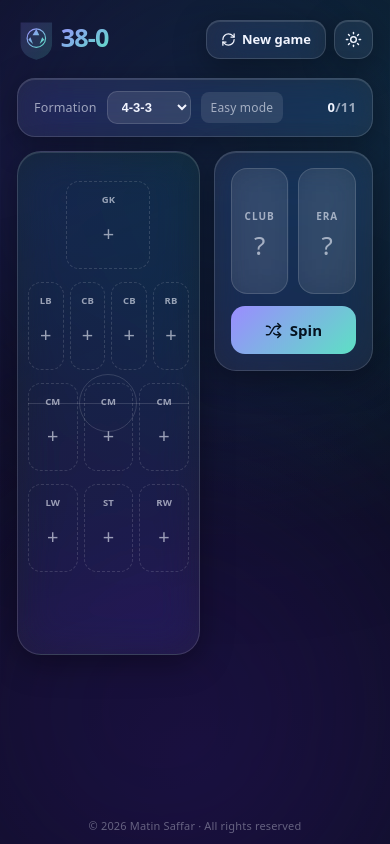
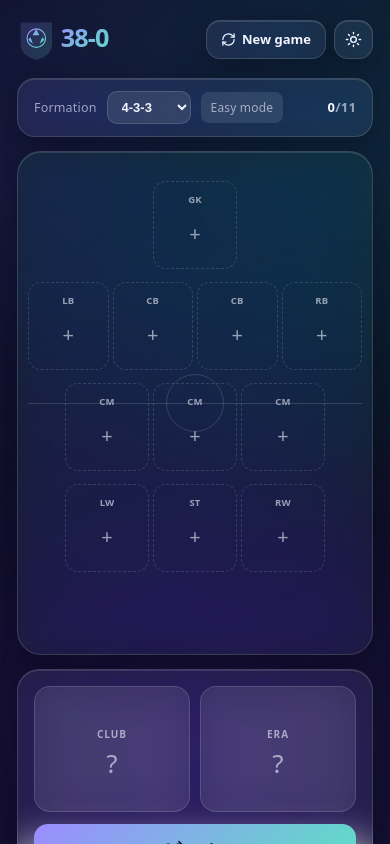
Before and after one commit to matinsaffar/The_Invincible_XI, a React (Vite) app in the folder TheInvincibleXI/: page / in a window 390 px wide. Both pictures are taken after a click on the button "Start the chase". Shown: the top 844 px of the page. Built offline with nearby package versions, Linux system fonts and the light colour scheme.

Commit message:
mobile layout updated

```diff
--- a/TheInvincibleXI/src/App.tsx
+++ b/TheInvincibleXI/src/App.tsx
@@ -1,4 +1,4 @@
-import { useState, useMemo } from "react";
+import { useState, useMemo, useEffect } from "react";
 import { Sun, Moon, Shuffle, Trophy, Share2, RefreshCw, ArrowLeftRight, Play, Repeat, Clock, Sparkles, Search, Wand2, Eye, EyeOff } from "lucide-react";
 
 
@@ -242,6 +242,18 @@ function bestXI(pool:Player[],formation:string):Slot[]{const uniq:Record<string,
 function Badge({code,size=44}:{code:string;size?:number}){const cl=CLUBS[code];const[a,b]=cl.c;return(<svg width={size} height={size*1.18} viewBox="0 0 44 52" style={{flexShrink:0}}><defs><linearGradient id={"g"+code} x1="0" y1="0" x2="0" y2="1"><stop offset="0" stopColor={a}/><stop offset="1" stopColor={b}/></linearGradient></defs><path d="M2 4 L42 4 L42 30 Q42 44 22 50 Q2 44 2 30 Z" fill={"url(#g"+code+")"} stroke="rgba(255,255,255,.55)" strokeWidth="1.5"/><text x="22" y="27" textAnchor="middle" fontSize="11" fontWeight="800" fill="#fff" style={{paintOrder:"stroke",stroke:"rgba(0,0,0,.4)",strokeWidth:2}}>{code}</text></svg>);}
 function Logo({size=44}:{size?:number}){return(<svg width={size*2.6} height={size} viewBox="0 0 130 50"><defs><linearGradient id="lg1" x1="0" y1="0" x2="1" y2="1"><stop offset="0" stopColor="#9b8cff"/><stop offset="1" stopColor="#5de0c4"/></linearGradient></defs><path d="M5 6 L41 6 L41 30 Q41 44 23 49 Q5 44 5 30 Z" fill="url(#lg1)" opacity="0.18" stroke="url(#lg1)" strokeWidth="1.5"/><circle cx="23" cy="24" r="11" fill="none" stroke="url(#lg1)" strokeWidth="1.4"/><path d="M23 13 L26.5 20.5 L18.5 20.5 Z M16 23 L19 31 L13.5 26 Z M30 23 L27 31 L32.5 26 Z" fill="url(#lg1)"/><text x="52" y="34" fontSize="30" fontWeight="900" fill="url(#lg1)" letterSpacing="-1" fontFamily="ui-sans-serif,system-ui">38-0</text></svg>);}
 
+/* Responsive breakpoint hook — inline styles can't hold media queries, so we branch in JS. */
+function useIsMobile(bp=760){
+  const[m,setM]=useState(typeof window!=="undefined"?window.innerWidth<=bp:false);
+  useEffect(()=>{
+    const onResize=()=>setM(window.innerWidth<=bp);
+    onResize();
+    window.addEventListener("resize",onResize);
+    return()=>window.removeEventListener("resize",onResize);
+  },[bp]);
+  return m;
+}
+
 export default function App(){
   const[theme,setTheme]=useState<"dark"|"light">("dark");
   const[phase,setPhase]=useState<"menu"|"play"|"results">("menu");
@@ -363,6 +375,7 @@ export default function App(){
     return false;
   };
   const rows=[{u:"gk"},{u:"def"},{u:"mid"},{u:"att"}];
+  const mob=useIsMobile(760);
   const roster=spin?rosterOf(spin.club,spin.era):null;
   const filteredPlayers=roster?roster.players.filter(p=>cn(p.n).toLowerCase().includes(query.toLowerCase())):[];
   const highlight=sel||(moving&&moving.player);
@@ -403,23 +416,23 @@ export default function App(){
           <div style={{display:"flex",alignItems:"center",gap:10,flexWrap:"wrap"}}><span style={{fontSize:12.5,color:t.sub}}>Formation</span><select value={formation} onChange={e=>changeFormation(e.target.value)} style={{background:t.chip,color:t.text,border:"1px solid "+t.glassB,borderRadius:10,padding:"7px 10px",fontSize:13,fontWeight:700,cursor:"pointer"}}>{Object.keys(FORMATIONS).map(f=><option key={f} value={f} style={{color:"#000"}}>{f}</option>)}</select><span style={{fontSize:12,color:t.sub,padding:"4px 10px",borderRadius:8,background:t.chip}}>{hard?"Hard":"Easy"} mode</span></div>
           <div style={{display:"flex",alignItems:"center",gap:10}}><div style={{fontSize:13,fontWeight:800}}>{filledCount}<span style={{color:t.sub,fontWeight:600}}>/11</span></div>{allFull&&<button onClick={runSeason} style={{background:"linear-gradient(135deg,#5de0c4,#3aa0ff)",border:"none",borderRadius:12,padding:"10px 16px",color:"#06121f",fontWeight:900,fontSize:14,cursor:"pointer",display:"flex",alignItems:"center",gap:6,boxShadow:"0 6px 18px rgba(93,224,196,.35)"}}><Trophy size={16}/> Simulate season</button>}</div>
         </div>
-        <div style={{display:"grid",gridTemplateColumns:"minmax(0,1.15fr) minmax(0,1fr)",gap:14,alignItems:"start"}}>
+        <div style={{display:"grid",gridTemplateColumns:mob?"1fr":"minmax(0,1.15fr) minmax(0,1fr)",gap:14,alignItems:"start"}}>
           {/* PITCH */}
           <div style={{...glass,borderRadius:24,padding:"16px 10px",minHeight:470,position:"relative",background:dark?"linear-gradient(160deg, rgba(30,80,60,.3), rgba(255,255,255,.05))":"linear-gradient(160deg, rgba(140,210,170,.35), rgba(255,255,255,.5))"}}>
             <div style={{position:"absolute",top:"50%",left:10,right:10,height:1,background:t.glassB}}/>
             <div style={{position:"absolute",top:"50%",left:"50%",width:56,height:56,border:"1px solid "+t.glassB,borderRadius:"50%",transform:"translate(-50%,-50%)"}}/>
             {highlight&&<div style={{position:"absolute",top: 'auto', bottom: 8, left: 0, right: 0, textAlign: 'center', fontSize: 11.5, fontWeight: 700, color: '#5de0c4'}}>{moving?"Tap a glowing slot to move/swap ":"Tap a glowing slot to place "}{cn(highlight.n).split(" ").pop()}</div>}
             {rows.map(row=>(
-            <div key={row.u} style={{display:"flex",justifyContent:"center",gap:6,margin:"13px 0",flexWrap:"nowrap"}}>
+            <div key={row.u} style={{display:"flex",justifyContent:"center",gap:mob?4:6,margin:"13px 0",flexWrap:"nowrap"}}>
               {slots.filter(s=>unitOf(s.role)===row.u).map(s=>{
                 let ring=null;
                 if(highlight&&!s.player){const fc=fitClass(highlight,s.role);ring=fc==="best"?"#5de0c4":fc==="ok"?"#ffd86b":fc === 'cross'? '#ff9f43':fc==="unit"?"#9b8cff":null;}
                 else if(moving&&s.player&&s.idx!==moving.idx&&fitClass(moving.player,s.role)&&fitClass(s.player,moving.role)){ring="#c08cff";}
                 return(
-                <div key={s.idx} onClick={()=>placeInSlot(s)} style={{width:74,minHeight:74,borderRadius:13,cursor:"pointer",padding:"6px 4px",textAlign:"center",border:ring?"2px solid "+ring:"1.5px "+(s.player?"solid":"dashed")+" "+t.glassB,background:s.player?(dark?"rgba(255,255,255,.1)":"rgba(255,255,255,.72)"):ring?ring+"22":"transparent",boxShadow:ring?"0 0 14px "+ring+"66":"none",transition:"all .15s"}}>
+                <div key={s.idx} onClick={()=>placeInSlot(s)} style={{flex:"1 1 0",minWidth:0,maxWidth:74,minHeight:74,borderRadius:13,cursor:"pointer",padding:"6px 4px",textAlign:"center",overflow:"hidden",border:ring?"2px solid "+ring:"1.5px "+(s.player?"solid":"dashed")+" "+t.glassB,background:s.player?(dark?"rgba(255,255,255,.1)":"rgba(255,255,255,.72)"):ring?ring+"22":"transparent",boxShadow:ring?"0 0 14px "+ring+"66":"none",transition:"all .15s"}}>
                   <div style={{fontSize:9.5,fontWeight:800,color:t.sub}}>{s.role}</div>
                   {s.player?(<>
-                    <div style={{display:"flex",alignItems:"center",justifyContent:"center",gap:2,marginTop:2}}><div style={{fontSize:11,fontWeight:800,lineHeight:1.05}}>{cn(s.player.n).split(" ").slice(-1)[0]}</div></div>
+                    <div style={{display:"flex",alignItems:"center",justifyContent:"center",gap:2,marginTop:2}}><div style={{fontSize:11,fontWeight:800,lineHeight:1.05,maxWidth:"100%",overflow:"hidden",textOverflow:"ellipsis",whiteSpace:"nowrap"}}>{cn(s.player.n).split(" ").slice(-1)[0]}</div></div>
                     {!hard&&<div style={{fontSize:12.5,fontWeight:900,color:s.player.ov>=88?"#5de0c4":t.text,marginTop:1}}>{s.player.ov}</div>}
                     <button onClick={e=>{e.stopPropagation();setSel(null);setMoving(moving&&moving.idx===s.idx?null:{idx:s.idx,role:s.role,player:s.player});}} style={{marginTop:2,background:moving&&moving.idx===s.idx?"#c08cff":t.chip,border:"1px solid "+t.glassB,borderRadius:6,padding:"1px 5px",cursor:"pointer",color:moving&&moving.idx===s.idx?"#06121f":t.text,display:"inline-flex",alignItems:"center",gap:2,fontSize:9,fontWeight:700}}><ArrowLeftRight size={9}/> move</button>
                   </>):<div style={{fontSize:20,color:ring||t.sub,marginTop:11,fontWeight:300}}>+</div>}
```
Also changed, not shown: 1 other file (tests, documents, lock files or other folders).
